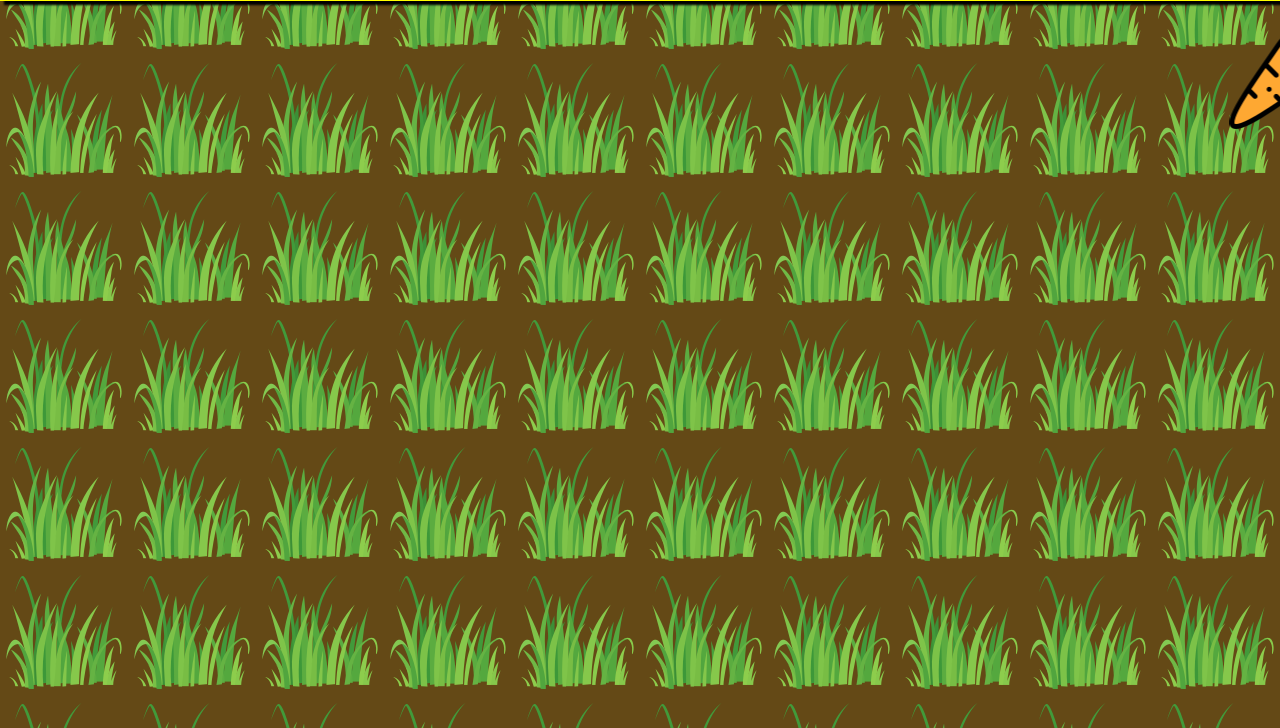
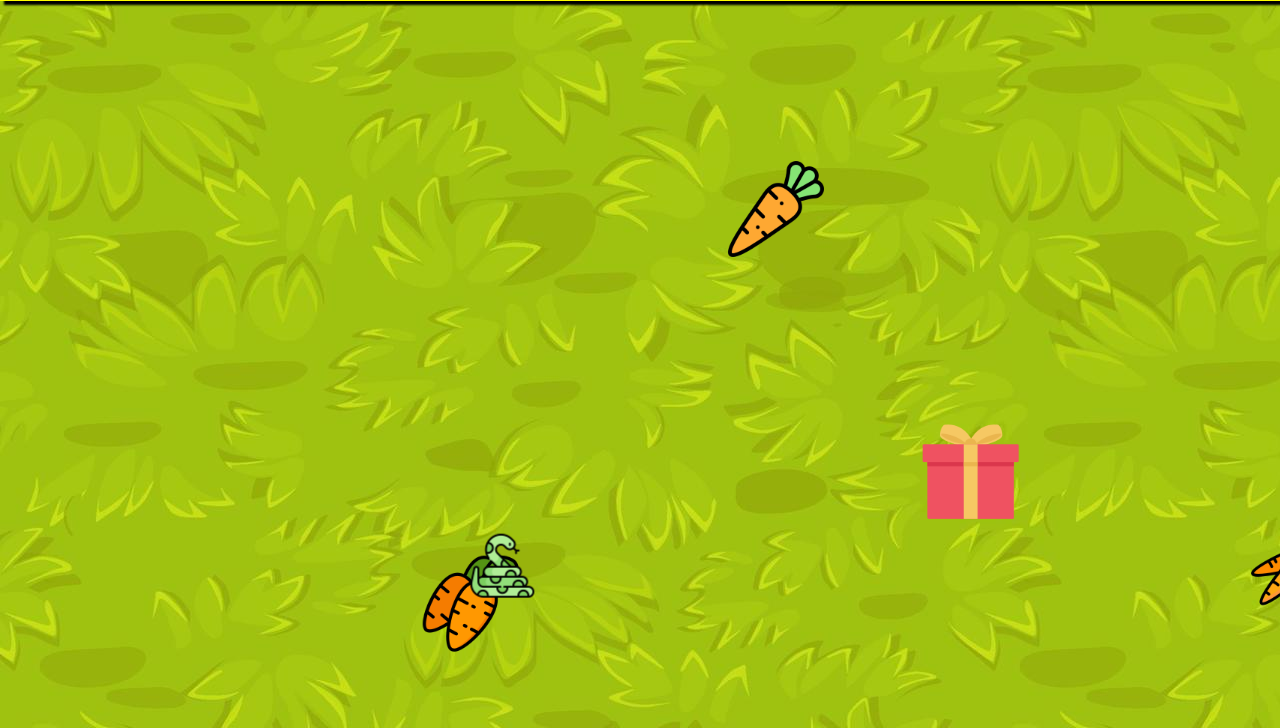
Before and after one commit to hdinceler/jsGames, a plain HTML site: page tavsanYilan/havucOyunu.html in a window 1280 px wide. Shown: the part 72-800 px from the top of the page. Drawn offline with Linux system fonts and the light colour scheme.

Commit message:
Add files via upload

```diff
--- a/tavsanYilan/havucOyunu.html
+++ b/tavsanYilan/havucOyunu.html
@@ -18,6 +18,7 @@
     <img src="./carrot2.png" height="128px" id="havuc2">
     <img src="./carrot3.png" height="128px" id="havuc3">
     <img src="./snake.png" height="128px" id="yilan">
+    <img src="./gift.png" alt="" id="gift">
     <div id="gameOver">Oyun Bitti!</div>
 </body>
 
--- a/tavsanYilan/js.js
+++ b/tavsanYilan/js.js
@@ -1,16 +1,43 @@
 window.onload=()=>{
+    const rastgeleDolas=(element,elementHeight)=>{
+        const animasyonAdi=element.id || `${Math.floor(Math.random()*10000)}`;
+        const styleTag=document.createElement('style');
+        document.head.appendChild(styleTag);
+
+        let keyframes=`@keyframes dolas_${animasyonAdi}{`;
+        const frameCount=10;
+        for(let i=0;i<=100; i+=100/frameCount){
+            const x=Math.floor(Math.random()*window.innerWidth);
+            const y=Math.floor(Math.random()*window.innerHeight);
+            keyframes+=`${i}%{transform:translate(${x}px,${y}px)}`;
+        }
+        keyframes+=`}`;
+        styleTag.innerHTML=keyframes;
+        element.style.position='absolute';
+        element.style.height=`${elementHeight}px`;
+        element.style.animation=`dolas_${animasyonAdi} 15s infinite alternate-reverse linear`;
+    }
+    const items=[]
     let puan=0;
-    let can=10;
+    let can=1;
     const skorTablosu=document.getElementById('skorTablosu');
     const puanlar=document.getElementById('puanlar');
     const canlar=document.getElementById('canlar');
     const perde=document.getElementById("gameOver");
+    const gift=document.getElementById('gift');
     perde.style.display='none';
+
 
     const yilan=document.getElementById("yilan");
     const havuc1=document.getElementById("havuc1");
     const havuc2=document.getElementById("havuc2");
     const havuc3=document.getElementById("havuc3");
+
+    rastgeleDolas(gift,96)
+    rastgeleDolas(yilan,64)
+    rastgeleDolas(havuc1,96)
+    rastgeleDolas(havuc2,96)
+    rastgeleDolas(havuc3,96)
 
     const canYaz=(adet)=>{
         console.log(can);
--- a/tavsanYilan/style.css
+++ b/tavsanYilan/style.css
@@ -23,7 +23,7 @@
 html,body{
 background-color: rgba(101, 74, 23, 0.998);
 cursor: url('rabbit2.png') 16 16, auto;
-background-image: url('./grass.png');
+background-image: url('./grass3.jpg');
 overflow: hidden;
 position: relative;
 margin: 0;
@@ -32,51 +32,7 @@ height: 100%;
 width: 100vw;
 }
 
-@keyframes yatayAnimasyon1{
-0%{ transform: translateX(0vw); }
-100%{ transform: translateX(100vw); }
-}
 
-@keyframes yatayAnimasyon2{
-0%{ transform: translateX(0vw); }
-30%{ transform: translateX(50vw); }
-50%{ transform: translateX(80vw); }
-100%{ transform: translateX(100vw); }
-}
-@keyframes caprazAnimasyon{
-0%{transform: translateX(0vw) translateY(0vw);}
-20%{transform: translateX(100vw) translateY(100vw);}
-30%{transform: translateX(20vw) translateY(40vw);}
-40%{transform: translateX(30vw) translateY(20vw);}
-70%{transform: translateX(40vw) translateY(90vw);}
-80%{transform: translateX(200vw) translateY(0vw);}
-90%{transform: translateX(10vw) translateY(50vw);}
-100%{transform: translateX(0vw) translateY(100vw);}
-}
-@keyframes caprazAnimasyon2{
-   0%{transform: translateX(10vw) translateY(50vw);}
-   10%{transform: translateX(100) translateY(200vw);}
-   20%{transform: translateX(40vw) translateY(90vw);}
-   30%{transform: translateX(0vw) translateY(0vw);}
-   40%{transform: translateX(20vw) translateY(0vw);}
-   80%{transform: translateX(20vw) translateY(400vw);}
-   90%{transform: translateX(0vw) translateY(100vw);}
-   100%{transform: translateX(30vw) translateY(20vw);}
-}
-
-#havuc1{
-animation: yatayAnimasyon1 4s ease 0s alternate infinite;
-}
-
-#havuc2{
-animation: yatayAnimasyon2 4s ease 0s alternate infinite;
-}
-#havuc3{
-animation: caprazAnimasyon 5s ease 0s alternate infinite;
-}
-#yilan{
-animation: caprazAnimasyon2 10s ease 0s alternate infinite;
-}
 #gameOver{
     background-color: rgb(37, 2, 37);
     color:white;
```
Also changed, not shown: tavsanYilan/animCursor.gif (added), tavsanYilan/gift.png (added), tavsanYilan/grass2.jpeg (added), tavsanYilan/grass3.jpg (added), tavsanYilan/rabbit3.png (added).
